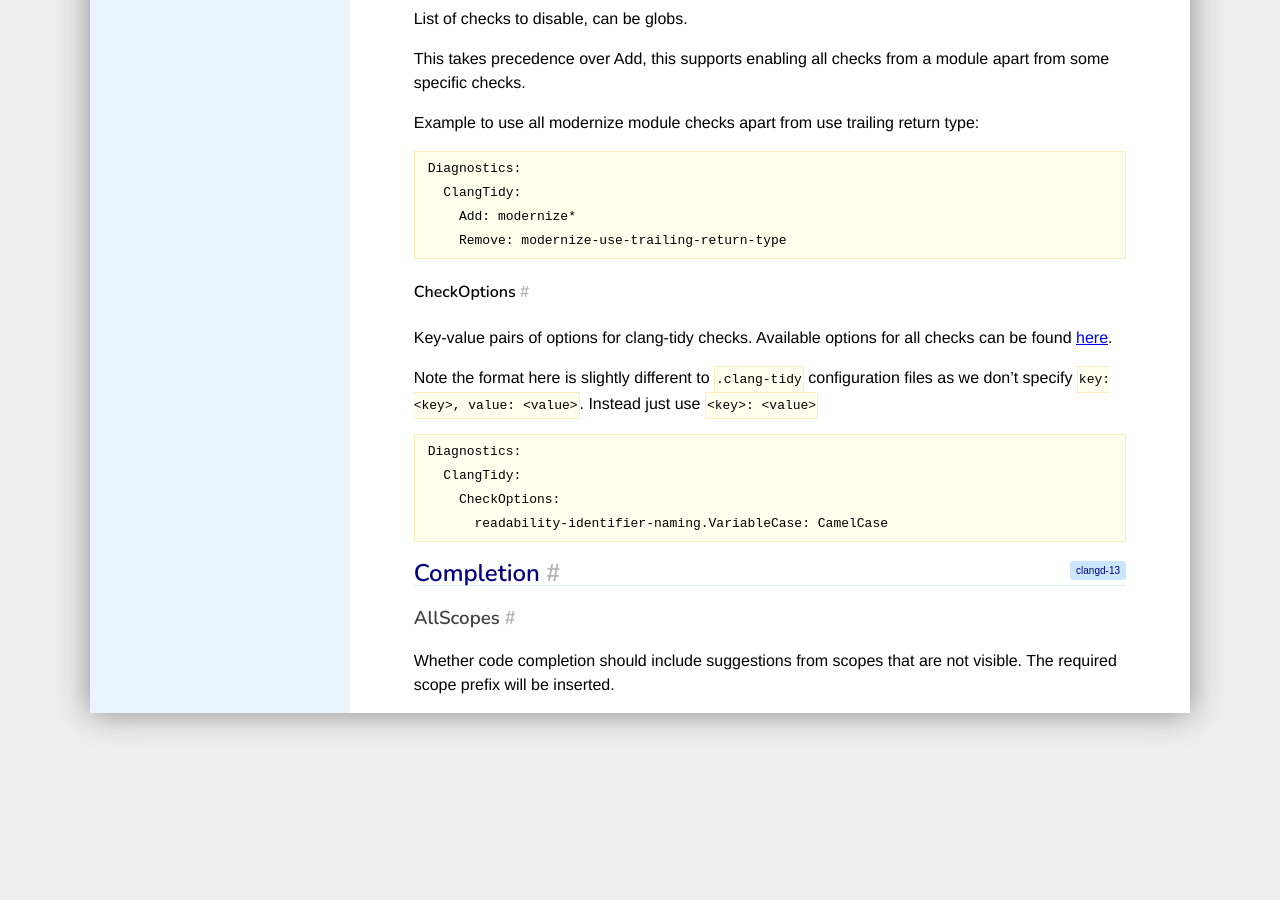
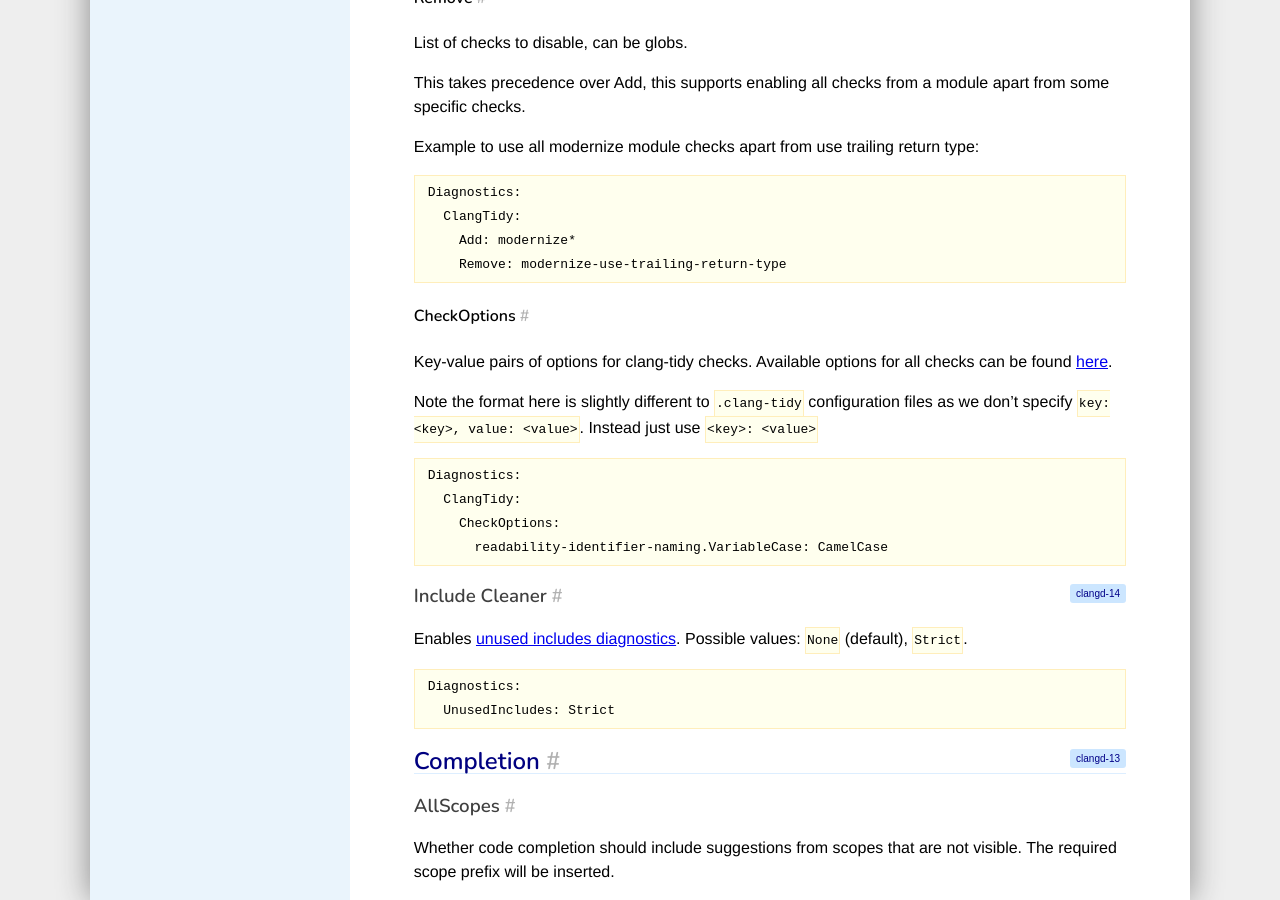
Before and after one commit to llvm/clangd-www, a Jekyll site: the page built from config.md, in a window 1280 px wide and 900 px high, scrolled down 5312 px. Built offline with Jekyll 4.4.1, drawn with Linux system fonts in a browser that asks for light colours; our own code applies the rules of GitHub Pages for plain Markdown files.

Commit message:
Move Include Cleaner docs to Design

````diff
--- a/config.md
+++ b/config.md
@@ -256,6 +256,18 @@ Diagnostics:
     CheckOptions:
       readability-identifier-naming.VariableCase: CamelCase
 ```
+
+### Include Cleaner
+{:.v14}
+
+Enables [unused includes diagnostics](/design/include-cleaner). Possible
+values: `None` (default), `Strict`.
+
+```yaml
+Diagnostics:
+  UnusedIncludes: Strict
+```
+
 ## Completion
 {:.v13}
 
````
Also changed, not shown: _data/navigation.yml (+4 -4 lines), design/include-cleaner.md (renamed from guides/include-cleaner.md).
